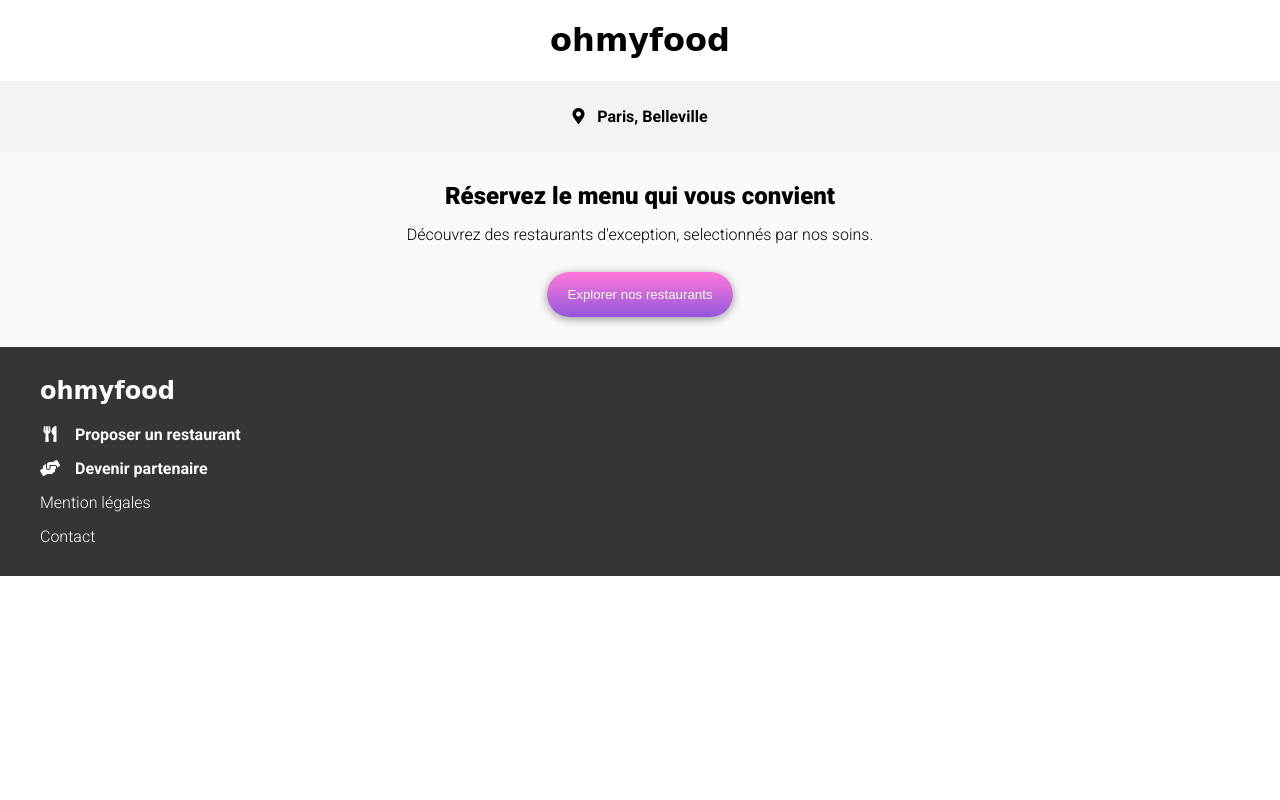
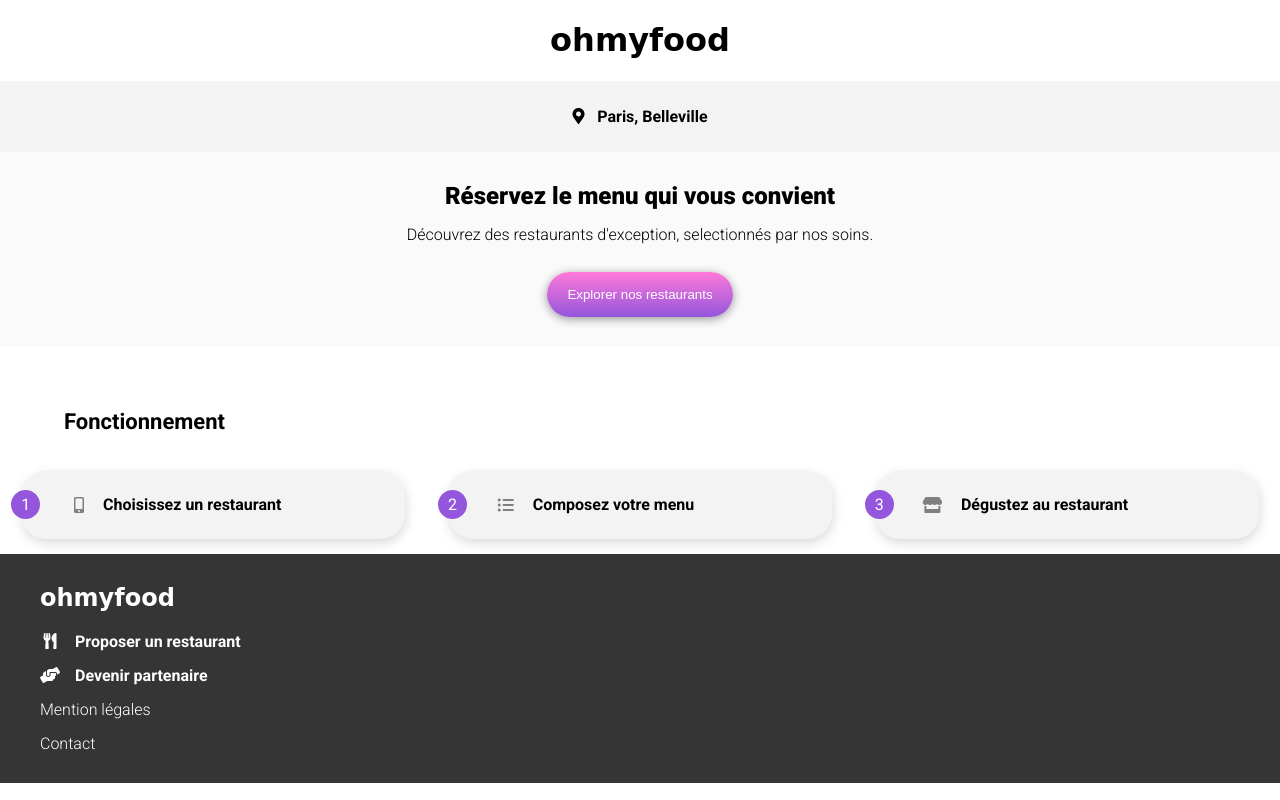
Before and after one commit to SarahHenriette/EliseRousseau_, a website: page index.html in a window 1280 px wide. Drawn offline with Linux system fonts and the light colour scheme; a web font is replaced by a local one.

Commit message:
integration features

```diff
--- a/index.html
+++ b/index.html
@@ -21,6 +21,24 @@
             <p class="presentation--text">Découvrez des restaurants d'exception, selectionnés par nos soins.</p>
             <button class="presentation--btn btn--primary">Explorer nos restaurants</button>
         </section>
+        <section class="features">
+            <h3 class="features--title">Fonctionnement</h3>
+            <div class="features--feature">
+                <p class="features--feature_number">1</p>
+                <i class="fas fa-mobile-alt features--feature_icon"></i>
+                <p class="features--feature_text">Choisissez un restaurant</p>
+            </div>
+            <div class="features--feature">
+                <p class="features--feature_number">2</p>
+                <i class="fas fa-list-ul features--feature_icon"></i>
+                <p class="features--feature_text">Composez votre menu</p>
+            </div>
+            <div class="features--feature">
+                <p class="features--feature_number">3</p>
+                <i class="fas fa-store features--feature_icon"></i>
+                <p class="features--feature_text">Dégustez au restaurant</p>
+            </div>
+        </section>
     </main>
     <footer class="footer">
         <h2 class="footer--title">ohmyfood</h2>
--- a/sass/base/_polices.scss
+++ b/sass/base/_polices.scss
@@ -11,3 +11,7 @@
 h2 {
     font-family: $titleFont;
 }
+
+h3 {
+    font-size: 22px;
+}
--- a/sass/pages/_home.scss
+++ b/sass/pages/_home.scss
@@ -28,3 +28,49 @@
 
     }
 }
+
+.features {
+    display: flex;
+    justify-content: space-around;
+    align-items: center;
+    flex-wrap: wrap;
+    margin-top: 40px;
+    @include tablet-only {
+        flex-direction: column;
+    }
+    &--title {
+        width: 90%;
+        text-align: left;
+    }
+    &--feature {
+        background-color: #F3F3F3;
+        width: 30%;
+        height: 68px;
+        display: flex;
+        justify-content: center;
+        align-items: center;
+        border-radius: 25px;
+        box-shadow: 1px 4px 12px rgb(219, 218, 218);
+        margin: 15px 0;
+        position: relative;
+        @include tablet-only {
+            width: 85%;
+        }
+    }
+    &--feature_number {
+        background-color: $primary;
+        color: #FFF;
+        padding: 5px 10px;
+        border-radius: 50%;
+        position: absolute;
+        left: -10px;
+    }
+    &--feature_icon {
+        color: grey;
+        padding-right: 19px;
+    }
+    &--feature_text {
+        font-weight: 700;
+        width: 65%;
+    }
+}
--- a/sass/style.scss
+++ b/sass/style.scss
@@ -1,9 +1,10 @@
-@import 'base/polices';
-@import 'utils/colors';
-@import 'components/button';
-@import 'pages/home';
-@import 'layouts/header';
-@import 'layouts/footer';
+@import 'base/_polices';
+@import 'utils/_colors';
+@import 'utils/_breakpoints';
+@import 'components/_button';
+@import 'pages/_home';
+@import 'layouts/_header';
+@import 'layouts/_footer';
 
 
 body {
--- /dev/null
+++ b/sass/utils/_breakpoints.scss
@@ -0,0 +1,11 @@
+@mixin tablet-only {
+    @media screen and (max-width: 1100px) {
+        @content;
+    }
+}
+
+@mixin mobile-only {
+    @media screen and (max-width: 600px) {
+        @content;
+    }
+}
```
Also changed, not shown: css/style.css, 1 other file.
